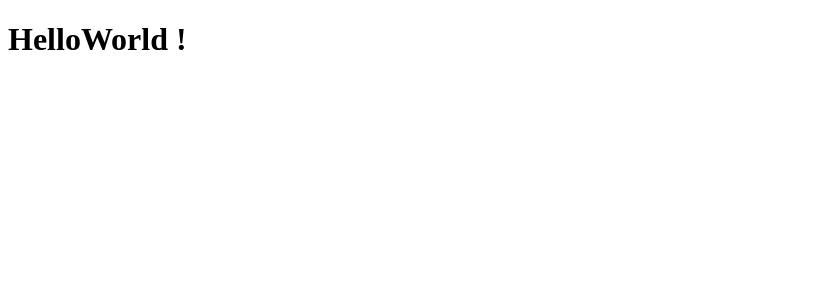
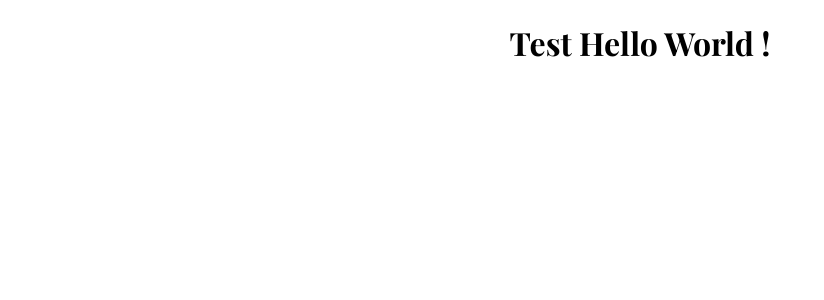
Before and after one commit to ClaveauAlex/portfolio-pro, a React (Create React App) app: page / in a window 1280 px wide. Shown: the top 300 px of the page, without its empty margins (0-824 px from the left). Built offline with nearby package versions, Linux system fonts and the light colour scheme.

Commit message:
Ajout du stles pour le portfolio et creation du premier composant

```diff
--- a/public/index.html
+++ b/public/index.html
@@ -2,42 +2,12 @@
 <html lang="en">
   <head>
     <meta charset="utf-8" />
-    <link rel="icon" href="%PUBLIC_URL%/favicon.ico" />
     <meta name="viewport" content="width=device-width, initial-scale=1" />
-    <meta name="theme-color" content="#000000" />
-    <meta
-      name="description"
-      content="Web site created using create-react-app"
-    />
-    <link rel="apple-touch-icon" href="%PUBLIC_URL%/logo192.png" />
-    <!--
-      manifest.json provides metadata used when your web app is installed on a
-      user's mobile device or desktop. See https://developers.google.com/web/fundamentals/web-app-manifest/
-    -->
-    <link rel="manifest" href="%PUBLIC_URL%/manifest.json" />
-    <!--
-      Notice the use of %PUBLIC_URL% in the tags above.
-      It will be replaced with the URL of the `public` folder during the build.
-      Only files inside the `public` folder can be referenced from the HTML.
-
-      Unlike "/favicon.ico" or "favicon.ico", "%PUBLIC_URL%/favicon.ico" will
-      work correctly both with client-side routing and a non-root public URL.
-      Learn how to configure a non-root public URL by running `npm run build`.
-    -->
-    <title>React App</title>
+    <link href="https://fonts.googleapis.com/css2?family=Playfair+Display:wght@700&family=Roboto&display=swap" rel="stylesheet">
+    <link rel="stylesheet" href="styles.css" />
+    <title>Alexandre Claveau Pro</title>
   </head>
   <body>
-    <noscript>You need to enable JavaScript to run this app.</noscript>
     <div id="root"></div>
-    <!--
-      This HTML file is a template.
-      If you open it directly in the browser, you will see an empty page.
-
-      You can add webfonts, meta tags, or analytics to this file.
-      The build step will place the bundled scripts into the <body> tag.
-
-      To begin the development, run `npm start` or `yarn start`.
-      To create a production bundle, use `npm run build` or `yarn build`.
-    -->
   </body>
 </html>
--- /dev/null
+++ b/public/styles.css
@@ -0,0 +1,43 @@
+body {
+  font-family: "Roboto", sans-serif;
+  text-align: center;
+}
+
+h1,
+h2,
+h3,
+h4,
+h5,
+h6 {
+  font-family: "Playfair Display";
+}
+
+/* Headings */
+
+/* Containers */
+
+/* Sections */
+
+/* Navigation Bar */
+
+/* Buttons */
+
+/* Title Section */
+
+/* Testimonial Section */
+
+/* Footer Section */
+
+/* Responsive part */
+
+/* @media (max-width: 1028px) {
+
+    #title {
+      text-align: center;
+    }
+
+    .title-image {
+      position: static;
+      transform: rotate(0);
+    }
+  } */
--- /dev/null
+++ b/src/components/App.jsx
@@ -0,0 +1,11 @@
+import React from "react";
+
+function App(){
+    return (
+        <div>
+            <h1>Test Hello World !</h1>
+        </div>
+    );
+}
+
+export default App;
--- a/src/data.js
+++ b/src/data.js
@@ -77,3 +77,5 @@
     email: "test.test@toto.com",
   },
 };
+
+export default data;
--- a/src/index.js
+++ b/src/index.js
@@ -1,4 +1,5 @@
 import React from "react";
 import ReactDOM from "react-dom";
+import App from "./components/App";
 
-ReactDOM.render(<h1>HelloWorld !</h1>, document.getElementById("root"));
+ReactDOM.render(<App />, document.getElementById("root"));
```
